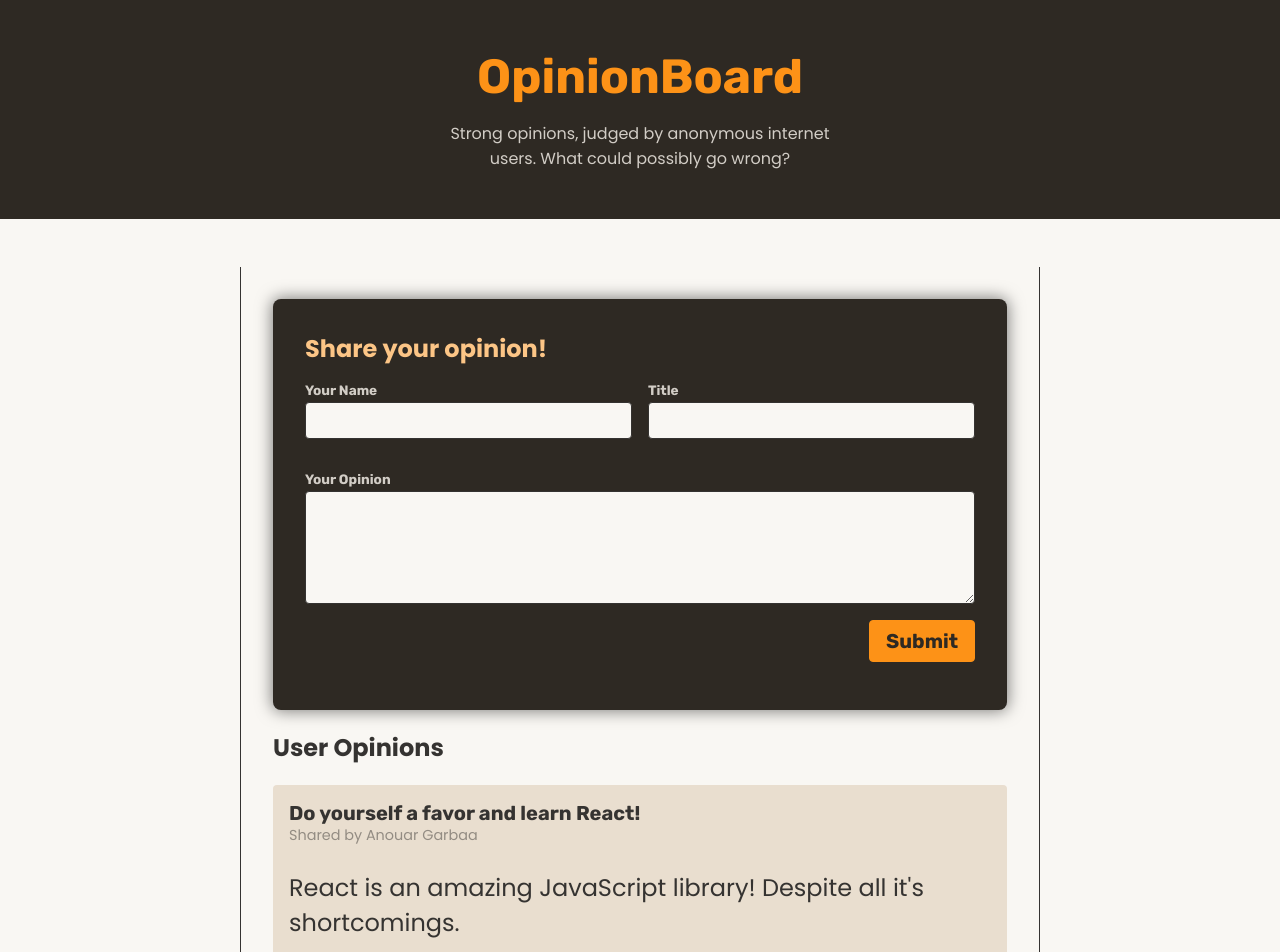
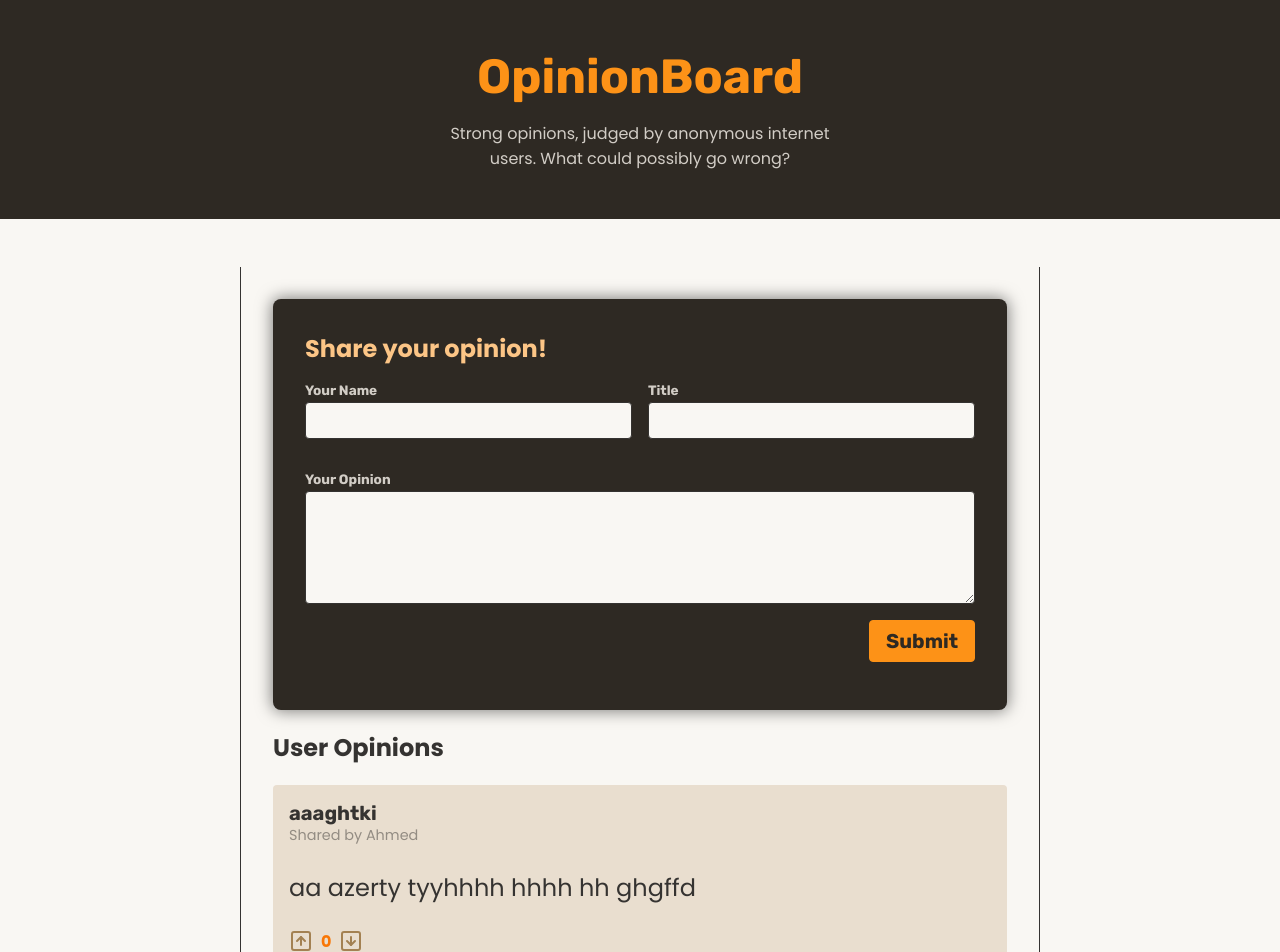
Before and after one commit to anouar4070/React19-opinionBrand-project, a React (Vite) app: page / in a window 1280 px wide. Shown: the top 952 px of the page. Built offline with nearby package versions, Linux system fonts and the light colour scheme; data requests are answered from the project's data file.

Commit message:
working with asynchronous Form Action

```diff
--- a/backend/db.json
+++ b/backend/db.json
@@ -1,5 +1,12 @@
 {
   "opinions": [
+    {
+      "id": 1733935505917,
+      "votes": 0,
+      "userName": "Ahmed",
+      "title": "aaaghtki",
+      "body": "aa azerty tyyhhhh hhhh hh ghgffd"
+    },
     {
       "id": 1,
       "userName": "Anouar Garbaa",
--- a/src/components/NewOpinion.jsx
+++ b/src/components/NewOpinion.jsx
@@ -1,7 +1,10 @@
-import { useActionState } from "react";
+import { useActionState, use } from "react";
+import { OpinionsContext } from "../store/opinions-context";
 
 export function NewOpinion() {
-  function shareOpinionAction(prevFormState, formData) {
+  const { addOpinion } = use(OpinionsContext);
+
+  async function shareOpinionAction(prevFormState, formData) {
     const title = formData.get("title");
     const body = formData.get("body");
     const userName = formData.get("userName");
@@ -31,7 +34,7 @@ export function NewOpinion() {
       };
     }
 
-    //submit to backend..
+    await addOpinion({title, body, userName});
 
     return { errors: null };
   }
```
